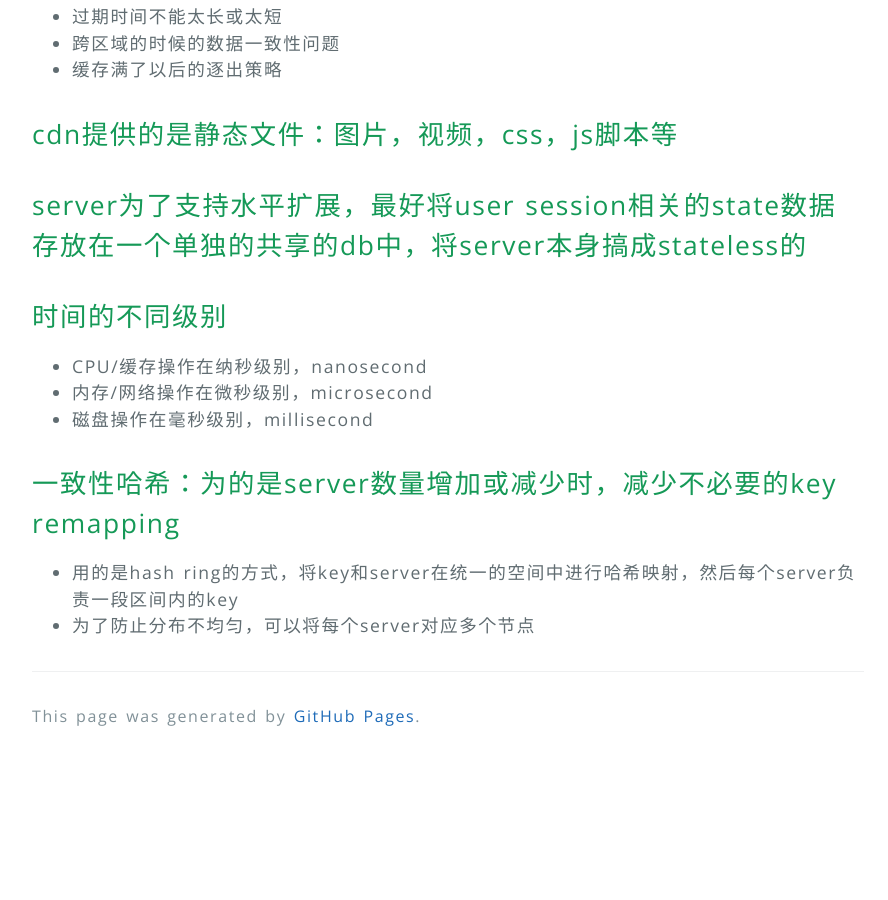
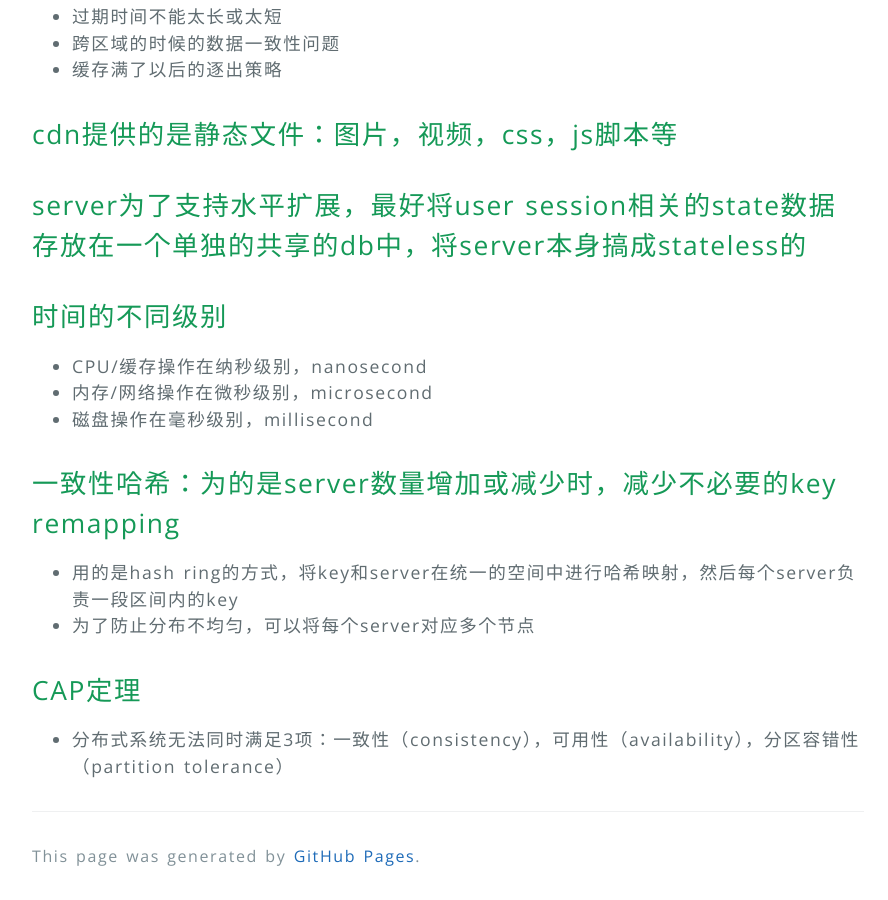
Before and after one commit to cactiiii/cactiiii.github.io, a Jekyll site: the page built from _posts/2021-12-21-自学问题集锦.md, in a window 1280 px wide and 900 px high, scrolled down 4139 px. Shown: the whole window, without its empty margins (192-1080 px from the left). Built offline with Jekyll 4.4.1, drawn with Linux system fonts in a browser that asks for light colours; before the commit the page ends 4899 px from its top, so only the background shows below that.

Commit message:
Update 2021-12-21-自学问题集锦.md

```diff
--- a/_posts/2021-12-21-自学问题集锦.md
+++ b/_posts/2021-12-21-自学问题集锦.md
@@ -113,3 +113,6 @@ qps 高峰1.6w，低峰期4k
 ## 一致性哈希：为的是server数量增加或减少时，减少不必要的key remapping
 * 用的是hash ring的方式，将key和server在统一的空间中进行哈希映射，然后每个server负责一段区间内的key
 * 为了防止分布不均匀，可以将每个server对应多个节点
+
+## CAP定理
+* 分布式系统无法同时满足3项：一致性（consistency），可用性（availability），分区容错性（partition tolerance）
```
